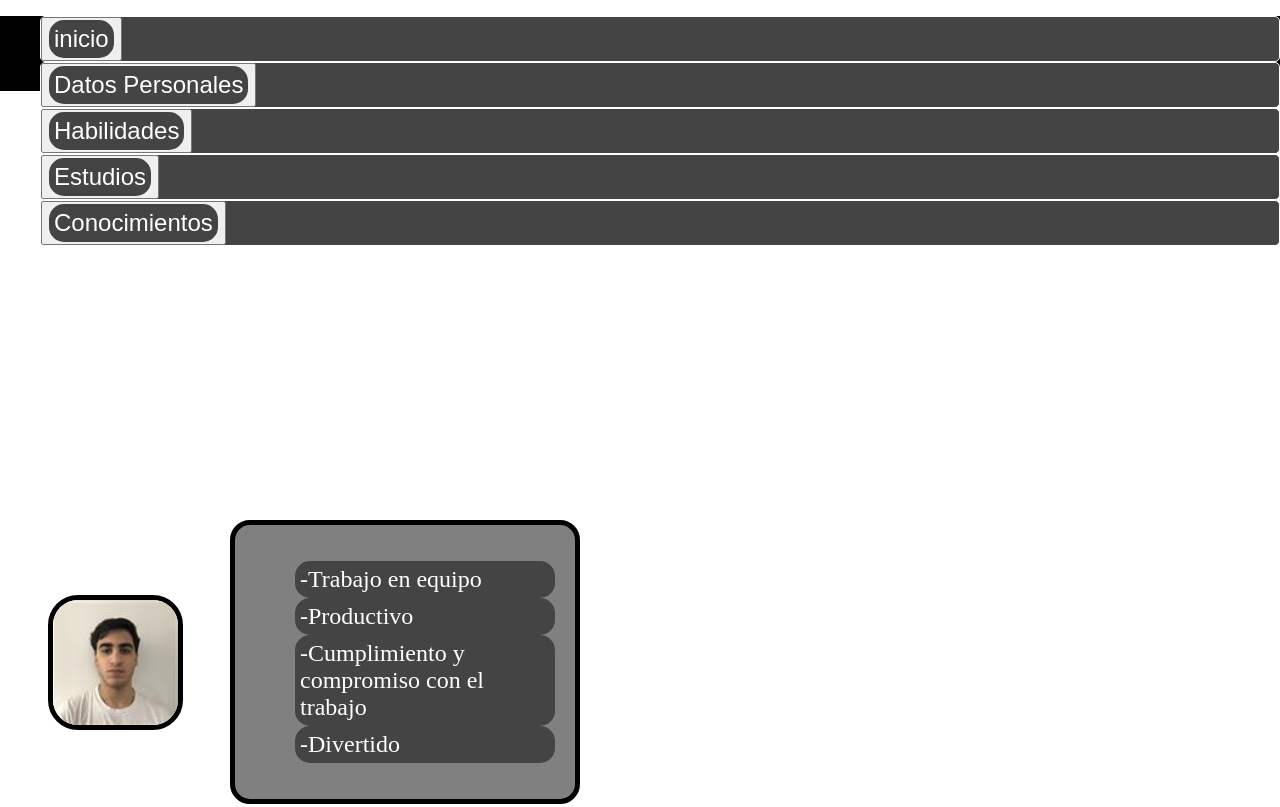
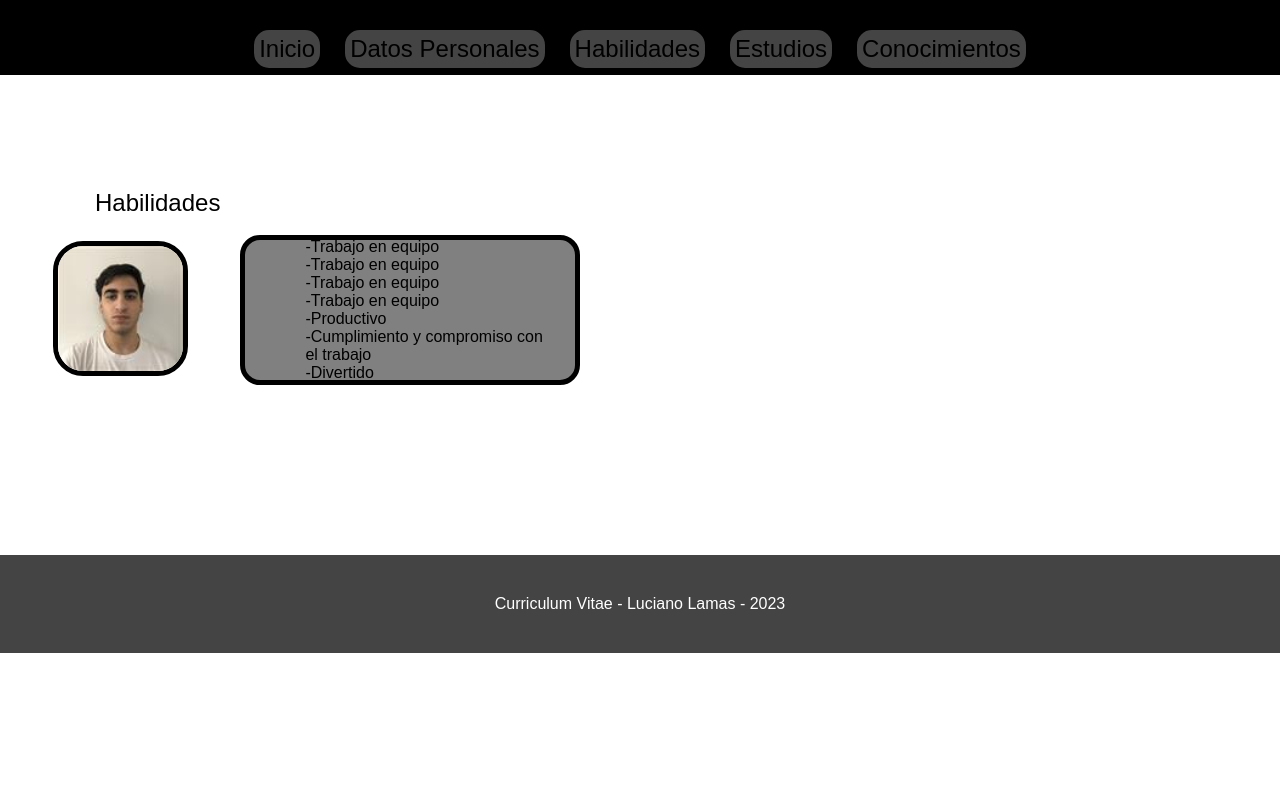
Before and after one commit to Lucho235/Curriculum-Vitae, a plain HTML site: page Habilidades.html in a window 1280 px wide. Shown: the top 807 px of the page. Drawn offline with Linux system fonts and the light colour scheme.

Commit message:
Add files via upload

```diff
--- /dev/null
+++ b/Conocimientos.css
@@ -0,0 +1,96 @@
+.barranav{
+    font-size: x-large;
+    border: solid 5px;
+    border-color: #444;
+    border-radius: 15px;
+    background-color: #444;
+    color: black;
+    list-style-type: none;
+}
+
+nav{
+    padding-top: 30px;
+    justify-content: center;
+    display: flex;
+    gap: 25px;
+    background-color: black;
+}
+.foto{
+    width: 1348px;
+    height: 570px;
+    flex-shrink: 0;
+    border: 0px;
+}
+header{
+    background-color: black;
+    height: 75px;
+
+}
+footer{
+    background-color: #444;
+    color: white;
+    text-align: center;
+    padding: 40px;
+
+}
+a{
+    text-decoration: none;
+    color: inherit;
+    text-align: center;
+}
+body{
+    background-color: white;
+    margin: 0;
+    padding: 0;
+    min-height: 100vh;
+}
+.imagen {
+    flex: 1;
+    padding: 20px;
+    margin-bottom: 90px;
+}
+.centered-image{
+    display: block;
+    margin-left: auto;
+    margin-right: auto;
+    text-align: center;
+    border-radius: 30px;
+    width: 125px;
+    height: auto;
+}
+img{
+    width: 200px;
+    height: 200px;
+   display: block;
+   margin: auto;
+   border:solid 5px;
+   border-color: black;
+}
+.container {
+    display: flex;
+    justify-content: center;
+    align-items: center;
+    height: 100px;
+    margin-right: 700px;
+    border: 5px solid;
+    margin-top: 160px;
+    margin-bottom: 170px;
+    padding: 20px;
+    width: 300px;
+    border-radius: 20px;
+    background-color: grey;
+}
+.contenedor {
+    display: flex;
+    align-items: center;
+}
+.sin{
+   list-style-type: none;
+}
+.estilop{
+    margin-left: 60px;
+    font-size: x-large;
+}
+body{
+    font-family: Arial;
+}
--- /dev/null
+++ b/Datos_personales.css
@@ -0,0 +1,91 @@
+header{
+    background-color: black;
+    height: 75px;
+
+}
+footer{
+    background-color: #444;
+    color: white;
+    text-align: center;
+    padding: 40px;
+}
+body{
+    background-color: white;
+    margin: 0;
+    padding: 0;
+    min-height: 100vh;
+}
+a{
+    text-decoration: none;
+    color: inherit;
+    text-align: center;
+}
+.barranav{
+    font-size: x-large;
+    border: solid 5px;
+    border-color: #444;
+    border-radius: 15px;
+    background-color: #444;
+    color: black;
+    list-style-type: none;
+}
+nav{
+    padding-top: 30px;
+    justify-content: center;
+    display: flex;
+    gap: 25px;
+    background-color: black;
+}
+img{
+    width: 200px;
+    height: 200px;
+   display: block;
+   margin: auto;
+   border:solid 5px;
+   border-color: black;
+}
+.imagen {
+    flex: 1;
+    padding: 20px;
+    margin-bottom: 80px;
+}
+
+.container {
+    display: flex;
+    justify-content: center;
+    align-items: center;
+    height: 100px;
+    margin-right: 700px;
+    border: 5px solid;
+    margin-top: 160px;
+    margin-bottom: 170px;
+    padding: 20px;
+    width: 300px;
+    border-radius: 20px;
+    background-color: grey;
+}
+
+.contenedor {
+    display: flex;
+    align-items: center;
+}
+.centered-image{
+    display: block;
+    margin-left: auto;
+    margin-right: auto;
+    text-align: center;
+    border-radius: 30px;
+    width: 125px;
+    height: auto;
+}
+.sin{
+    list-style-type: none;
+}
+.estilop{
+
+   margin-left: 55px;
+   font-size: x-large;
+}
+body{
+    font-family: Arial;
+}
--- /dev/null
+++ b/Habilidades.css
@@ -0,0 +1,90 @@
+header{
+    background-color: black;
+    height: 75px;
+
+}
+footer{
+    background-color: #444;
+    color: white;
+    text-align: center;
+    padding: 40px;
+}
+body{
+    background-color: white;
+    margin: 0;
+    padding: 0;
+    min-height: 100vh;
+}
+a{
+    text-decoration: none;
+    color: inherit;
+    text-align: center;
+}
+.barranav{
+    font-size: x-large;
+    border: solid 5px;
+    border-color: #444;
+    border-radius: 15px;
+    background-color: #444;
+    color: black;
+    list-style-type: none;
+}
+nav{
+    padding-top: 30px;
+    justify-content: center;
+    display: flex;
+    gap: 25px;
+    background-color: black;
+}
+img{
+    width: 200px;
+    height: 200px;
+   display: block;
+   margin: auto;
+   border:solid 5px;
+   border-color: black;
+}
+.imagen {
+    flex: 1;
+    padding: 20px;
+    margin-bottom: 90px;
+}
+
+.container {
+    display: flex;
+    justify-content: center;
+    align-items: center;
+    height: 100px;
+    margin-right: 700px;
+    border: 5px solid;
+    margin-top: 160px;
+    margin-bottom: 170px;
+    padding: 20px;
+    width: 300px;
+    border-radius: 20px;
+    background-color: grey;
+}
+
+.contenedor {
+    display: flex;
+    align-items: center;
+}
+.centered-image{
+    display: block;
+    margin-left: auto;
+    margin-right: auto;
+    text-align: center;
+    border-radius: 30px;
+    width: 125px;
+    height: auto;
+}
+.sin{
+    list-style-type: none;
+}
+.estilop{
+    margin-left: 75px;
+    font-size: x-large;
+}
+body{
+    font-family: Arial;
+}
--- a/Habilidades.html
+++ b/Habilidades.html
@@ -4,31 +4,43 @@
     <meta charset="UTF-8">
     <meta http-equiv="X-UA-Compatible" content="IE=edge">
     <meta name="viewport" content="width=device-width, initial-scale=1.0">
-    <link rel="stylesheet" href="style.css" />
+    <link rel="stylesheet" href="Habilidades.css" />
 </head>
 <body>
-
-        <header>
-            <ul>
-                <div>
-                    <div class="contenedor-botones"> <button class="mi-boton">     <a href="index.html">            <li>inicio            </li> </a> </button> </div>                                                                               </div>
-                    <div class="contenedor-botones"> <button class="mi-boton">     <a href="Datos_personales.html"> <li>Datos Personales  </li> </a> </button> </div>
-                    <div class="contenedor-botones"> <button class="mi-boton">     <a href="Habilidades.html">      <li>Habilidades       </li> </a> </button> </div>
-                    <div class="contenedor-botones"> <button class="mi-boton">     <a href="estudios.html">         <li>Estudios          </li> </a> </button> </div>
-                    <div class="contenedor-botones"> <button class="mi-boton">     <a href="Conocimientos.html">    <li>Conocimientos     </li> </a> </button> </div>
-                </div>
-            </ul>
+    <header>
+        <nav>
+            <div>
+                <a href="index.html"><li class="barranav">Inicio</li></a>
+            </div>
+            <div>
+                <a href="Datos_personales.html"><li class="barranav">Datos Personales</li></a>
+            </div>
+            <div>
+                <a href="Habilidades.html"><li class="barranav">Habilidades</li></a>
+            </div>
+            <div>
+                <a href="estudios.html"><li class="barranav">Estudios</li></a>
+            </div>
+            <div>
+                <a href="Conocimientos.html"><li class="barranav">Conocimientos</li></a>
+            </div>
+        </nav>
+    </header>
                 <div class="contenedor">
                     <div class="imagen">
+                        <P class="estilop"> Habilidades </P>
                         <img src="luciano lamas.jpg" alt="Foto Lucho" class="centered-image" >
                     </div>
                         <div class="container">
-                            <div class="cuadro">
+                            <div>
                                 <ul>
-                                    <li>-Trabajo en equipo                        </li>
-                                    <li>-Productivo                               </li>
-                                    <li>-Cumplimiento y compromiso con el trabajo </li>
-                                    <li>-Divertido                                </li>
+                                    <li class="sin">-Trabajo en equipo                        </li>
+                                    <li class="sin">-Trabajo en equipo                        </li>
+                                    <li class="sin">-Trabajo en equipo                        </li>
+                                    <li class="sin">-Trabajo en equipo                        </li>
+                                    <li class="sin">-Productivo                               </li>
+                                    <li class="sin">-Cumplimiento y compromiso con el trabajo </li>
+                                    <li class="sin">-Divertido                                </li>
                                 </ul>
                             </div>
                         </div>
```
Also changed, not shown: Conocimientos.html (+22 -11 lines), Datos_personales.html (+25 -15 lines), estudios.css (added, +90 -0 lines), estudios.html (+23 -14 lines), index.css (added, +129 -0 lines), index.html (+24 -5 lines), foto fotito.jpg (added).
